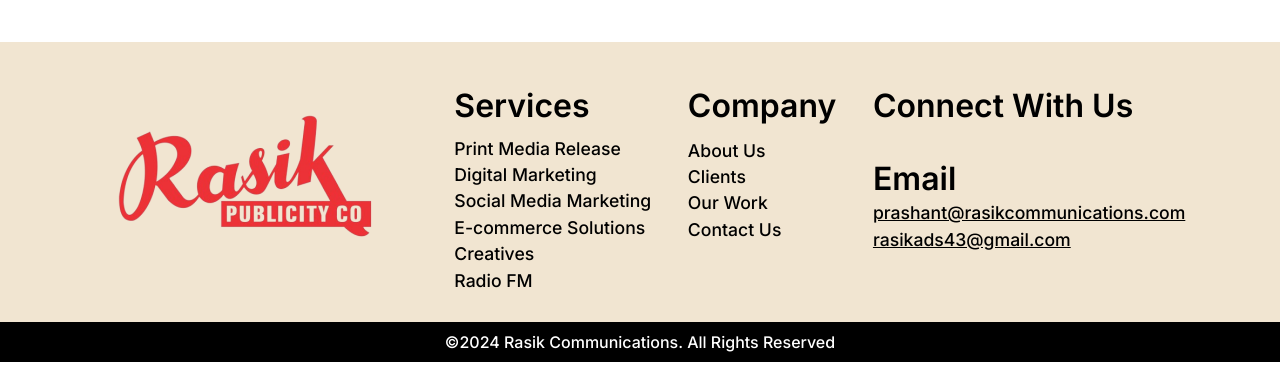
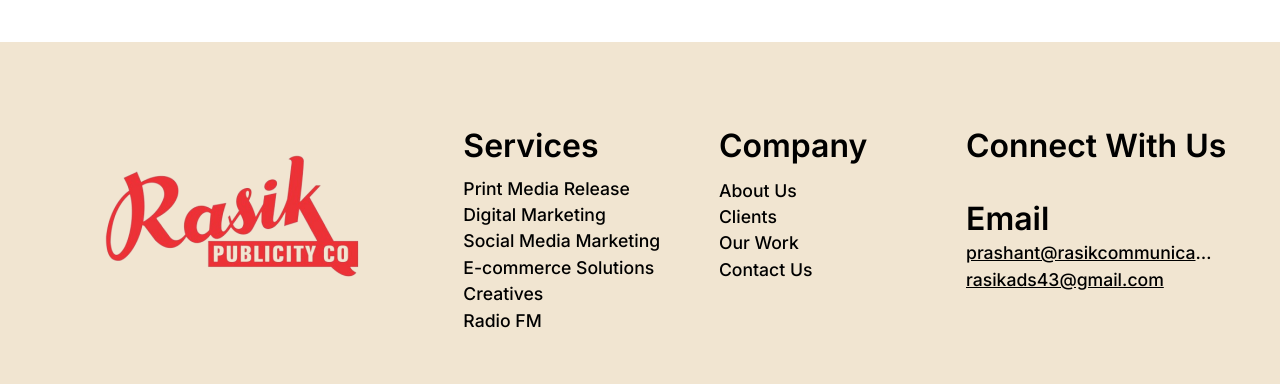
Before and after one commit to trollord/Rasik, a React (Vite) app: page / in a window 1280 px wide. Shown: the part 6152-6536 px from the top of the page. Before the commit the page ends 6514 px from the top, so only its background shows below. Built offline with nearby package versions, Linux system fonts and the light colour scheme; some icons are missing; a web font is replaced by a local one.

Commit message:
footer for tablet fixes

```diff
--- a/src/modules/homePage/components/footer/index.tsx
+++ b/src/modules/homePage/components/footer/index.tsx
@@ -30,14 +30,16 @@
     }, 100); // Adjust the timeout as needed
   };
   const isMobile = useMediaQuery('(max-width:600px)', { noSsr: true });
-  const isTablet = useMediaQuery('(min-width:600px) and (max-width:1200px)', { noSsr: true });
+  const isTablet = useMediaQuery('(min-width:900px) and (max-width:1370px)', { noSsr: true });
+  const isTabletPortrait = useMediaQuery('(min-width:600px) and (max-width:900px)', { noSsr: true });
+
   return (
     <Grid container >
 
 
-    <Grid container  flexDirection='column' height={isTablet?'25vh':'35vh'} bgcolor='#F1E5D1' justifyContent='center' sx={{padding:'10px 0px'}}>
-        <Grid container item className={styles.mainGrid} justifyContent='space-evenly'  gap="20px" width="90vw" sx={{ marginLeft: '50px' }}>
-         <Grid item paddingTop="1vh" >
+    <Grid container  flexDirection='column' height={isTablet?'45vh': isTabletPortrait?'55vh':'35vh'} bgcolor='#F1E5D1' justifyContent='center' sx={{padding:'10px 0px'}}>
+        <Grid container item className={styles.mainGrid} justifyContent='space-evenly'  gap={isTablet?"5px":"20px"} width={isTablet?"100vw":"90vw"} sx={{ marginLeft: isTablet?'0px':'50px' }}>
+         <Grid item paddingTop="1vh"  >
             <img className={styles.whatsappImage20240516At1Icon} src={image}  alt="logo" width={"70%"} height={"70%"}/>
          </Grid>
 
@@ -87,9 +89,9 @@
           </Grid>
 
 
-         <Grid paddingTop="15px" flexDirection="column">
+         <Grid paddingTop="15px" paddingLeft="40px" flexDirection="column">
           <Grid>
-            <Typography variant="h5" className={styles.connect} sx={{ fontFamily: 'Inter, sans-serif', fontWeight: 600, fontSize:"4vh" }}>Connect With Us</Typography>
+            <Typography variant="h5" className={styles.connect} sx={{ fontFamily: 'Inter, sans-serif', fontWeight: 600, fontSize:"4vh" }}>{isTabletPortrait ? "Connect" : "Connect With Us"}</Typography>
             <Box style={{ marginTop: '10px' }}>
               <a href="https://www.instagram.com/rasik_communications?igsh=MWJvcTk3cTVyajRvcQ%3D%3D&utm_source=qr" target="_blank" rel="noopener noreferrer">
                 <InstaGram />
@@ -108,7 +110,7 @@
                   href="mailto:prashant@rasikcommunications.com"
                   target="_blank"
                   >
-            <Typography sx={{ fontFamily: 'Inter, sans-serif', fontWeight: 500,fontSize:"2.2vh",color:"black" }}>
+            <Typography className={styles.ellipses} sx={{ fontFamily: 'Inter, sans-serif', fontWeight: 500,fontSize:"2.2vh",color:"black"}}>
               prashant@rasikcommunications.com
             </Typography>
             </a>
@@ -121,7 +123,7 @@
                   href="mailto:rasikads43@gmail.com"
                   target="_blank"
                 >
-            <Typography sx={{ fontFamily: 'Inter, sans-serif', fontWeight: 500,fontSize:"2.2vh", color:"black" }}>
+            <Typography className={styles.ellipses} sx={{ fontFamily: 'Inter, sans-serif', fontWeight: 500,fontSize:"2.2vh", color:"black" }}>
               rasikads43@gmail.com
             </Typography>
 
--- a/src/modules/homePage/components/footer/styles.module.css
+++ b/src/modules/homePage/components/footer/styles.module.css
@@ -112,6 +112,12 @@
     background-color: #000;
     font-size: var(--font-size-xl);
     font-family: 'Inter', sans-serif;
+  }
+  .ellipses{
+    width: 250px; /* Set the width of the container */
+  white-space: nowrap; /* Prevent text from wrapping */
+  overflow: hidden; /* Hide the overflowed text */
+  text-overflow: ellipsis; /* Display an ellipsis to represent the hidden text */
   }
   .customeA{
     text-decoration: underline;
--- a/src/modules/homePage/components/meetUs/index.tsx
+++ b/src/modules/homePage/components/meetUs/index.tsx
@@ -5,17 +5,18 @@
 
 
   const isMobile = useMediaQuery('(max-width:600px)');
-  console.log(isMobile);
+  const isTablet = useMediaQuery('(min-width:600px) and (max-width:900px)', { noSsr: true });
+  // console.log(isMobile);
   return (
     <Box className={styles.frameParent} id="meetus">
       <Box className={styles.meetUsWrapper}>
         <h1 className={styles.meetUs}>Meet Us</h1>
       </Box>
 
-      <Grid spacing={2} p={2} sx={{  width:{ xs: '75vw' , md : '90vw'}}} bgcolor='#EADBC8' height={isMobile ? '88vh' : '47vh'} border= '2px solid black' m='auto' flexDirection="row" container display='flex' borderRadius='10px' justifyContent='space-evenly'>
+      <Grid spacing={2} p={2} sx={{  width:{ xs: '75vw' , md : '90vw'}}} bgcolor='#EADBC8' height={isMobile ? '88vh' : isTablet?'67vh':'47vh'} border= '2px solid black' m='auto' flexDirection="row" container display='flex' borderRadius='10px' justifyContent='space-evenly'>
 
 
-        <Grid container item md={6} height={isMobile ? '25vh' : '40vh'} width="55vw" borderRadius="10px" overflow="hidden">
+        <Grid container item md={6} height={isMobile ? '25vh' : isTablet?'20vh':'40vh'} width="55vw" borderRadius="10px" overflow="hidden">
 
 <Box
       sx={{
```
